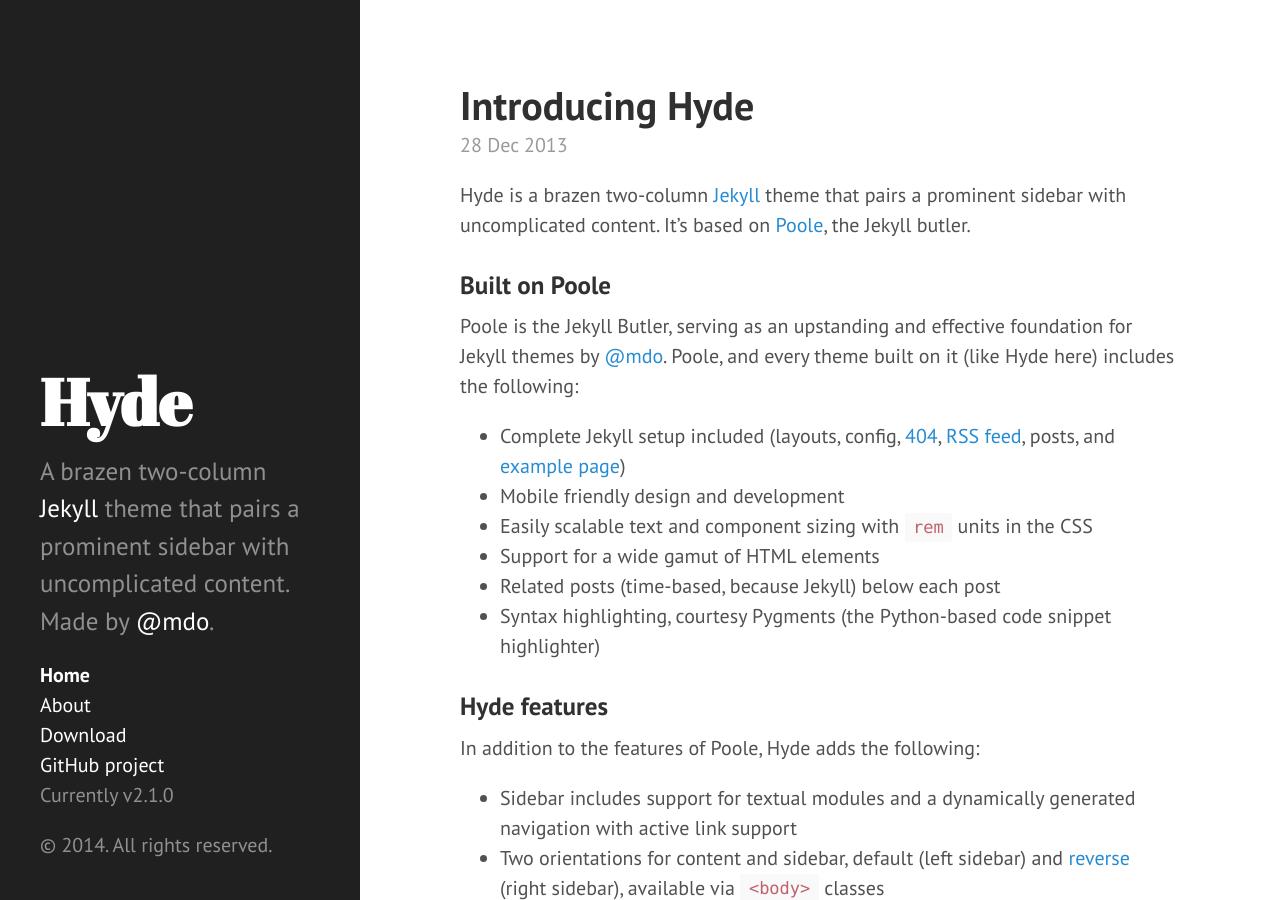
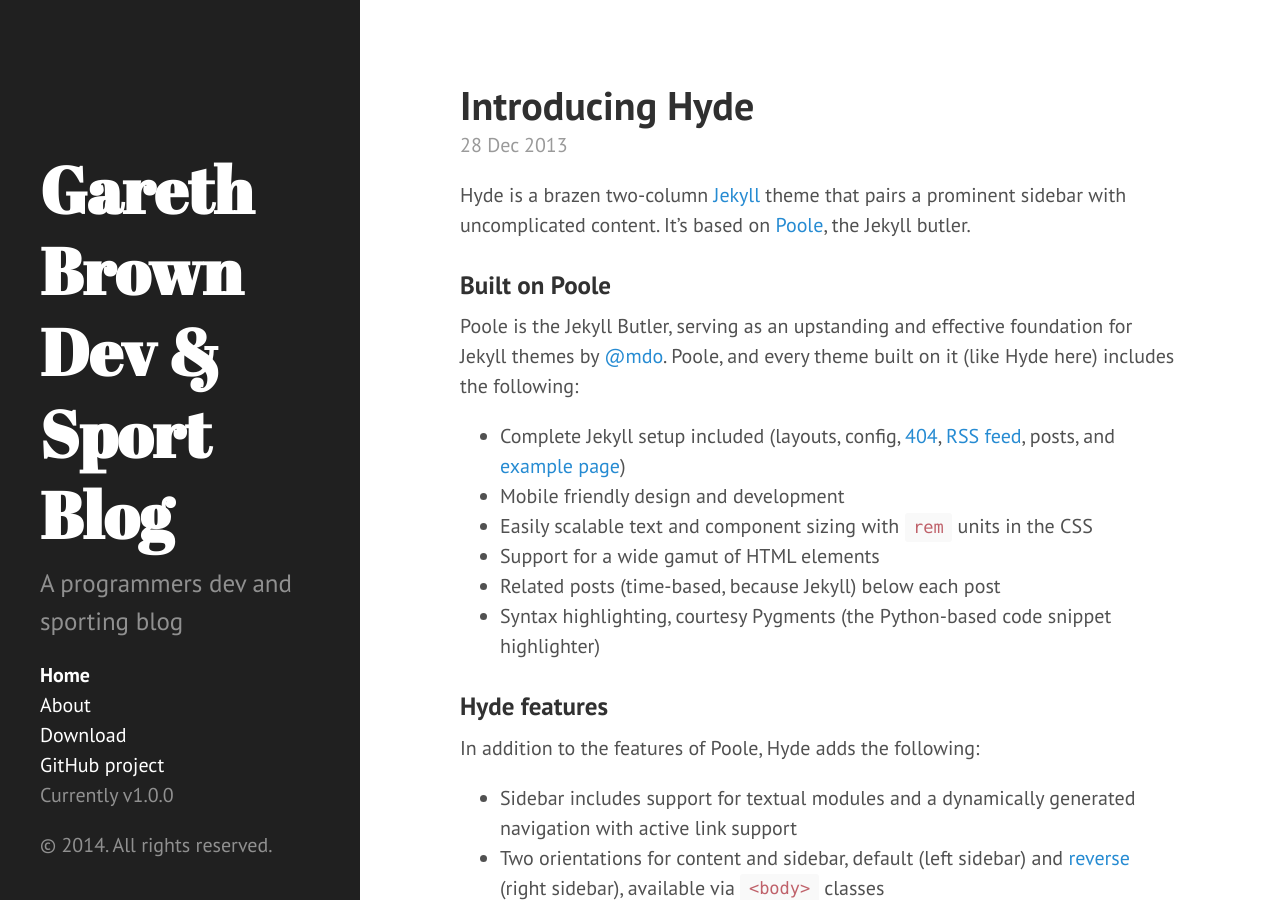
Before and after one commit to wonea/wonea.github.io, a Jekyll site: the page built from index.html, in a window 1280 px wide and 900 px high. Built offline with Jekyll 4.4.1, drawn with Linux system fonts in a browser that asks for light colours; Markdown is read by kramdown in place of the engine named in the settings; the list of posts is cut into pages by our own code.

Commit message:
Adjusted left column

```diff
--- a/_config.yml
+++ b/_config.yml
@@ -6,20 +6,20 @@ pygments:         true
 permalink:        pretty
 
 # Setup
-title:            Hyde
-tagline:          'A Jekyll theme'
-description:      'A brazen two-column <a href="http://jekyllrb.com" target="_blank">Jekyll</a> theme that pairs a prominent sidebar with uncomplicated content. Made by <a href="https://twitter.com/mdo" target="_blank">@mdo</a>.'
-url:              http://hyde.getpoole.com
+title:            Gareth Brown Dev & Sport Blog
+tagline:          'Dev & Sport Blog'
+description:      'A programmers dev and sporting blog'
+url:              https://wonea.github.io/
 baseurl:          /
 
 author:
-  name:           'Mark Otto'
-  url:            https://twitter.com/mdo
+  name:           'Gareth Brown'
+  url:            https://twitter.com/wonea
 
 paginate:         5
 
 # Custom vars
-version:          2.1.0
+version:          1.0.0
 
 github:
-  repo:           https://github.com/poole/hyde
+  repo:           https://github.com/wonea
```
